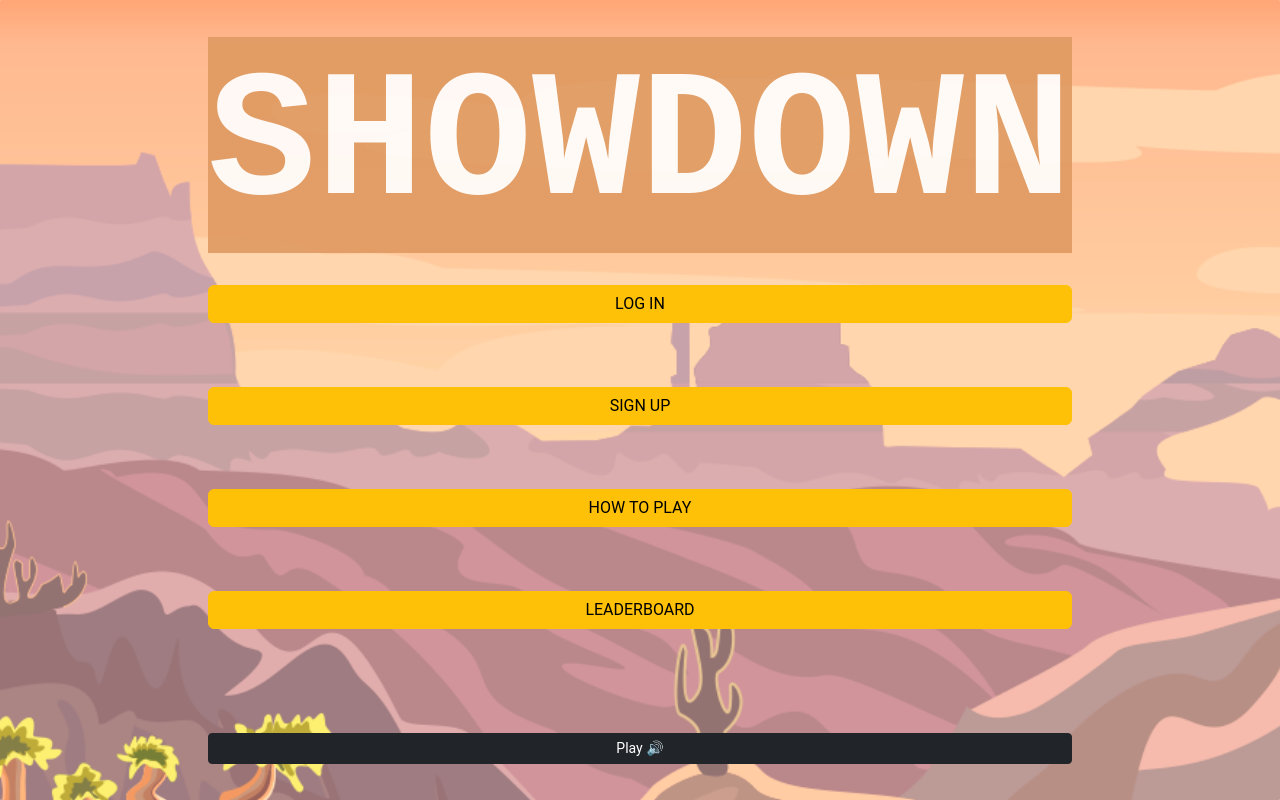
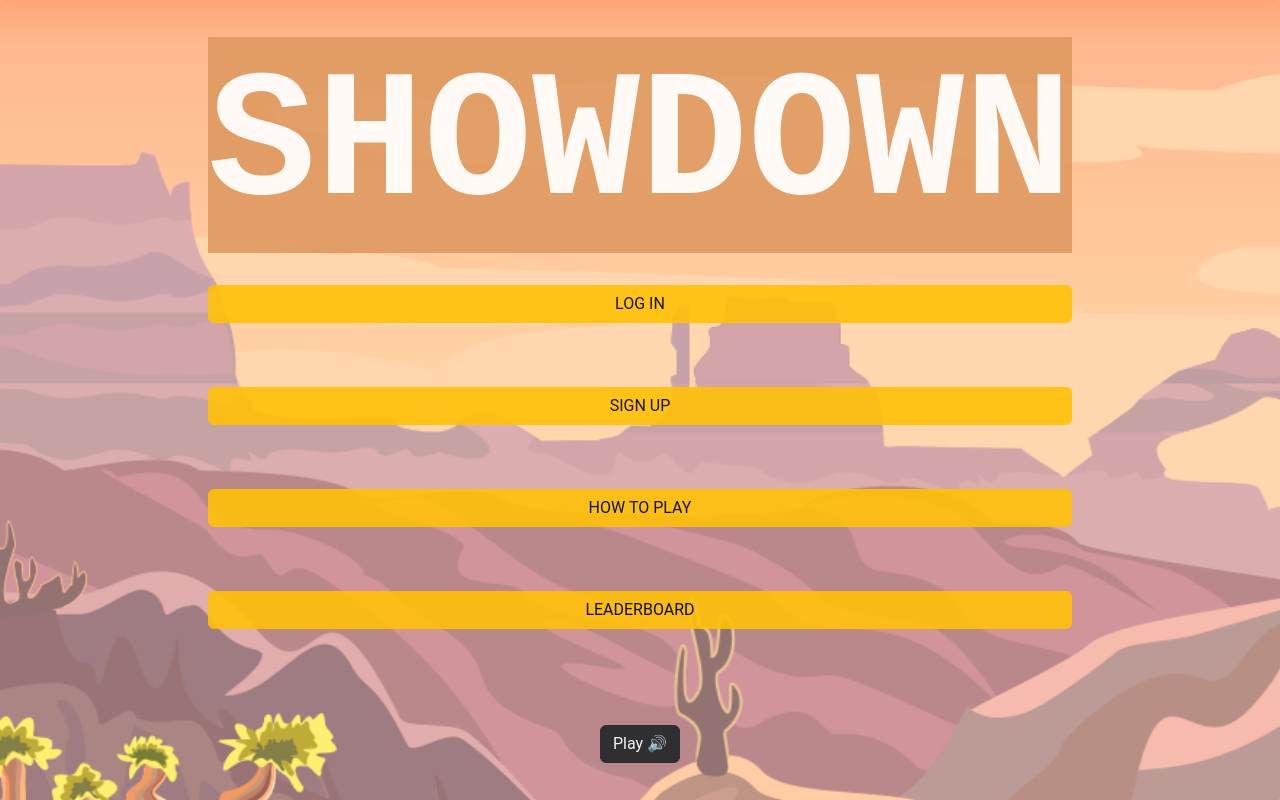
Before and after one commit to DrProfDavis/shootem-up-showdown, a React (Create React App) app in the folder client/: page /home in a window 1280 px wide. Built offline with nearby package versions, Linux system fonts and the light colour scheme.

Commit message:
react-bootstrap button and card styling

```diff
--- a/client/src/App.css
+++ b/client/src/App.css
@@ -319,3 +319,12 @@ a {
   /* font-size: 1.5em; */
   text-decoration: none;
 }
+
+.card-txt{
+  background-color: rgb(172, 121, 79);
+  opacity: 75%;
+}
+
+.btn-style{
+  opacity: 90%;
+}
--- a/client/src/pages/Home.js
+++ b/client/src/pages/Home.js
@@ -47,7 +47,7 @@ const Home = () => {
 
         <div className="d-grid gap-2">
           {!isAuthenticated ? (
-            <Link to="/login" className="btn btn-block btn-warning">LOG IN</Link>
+            <Link to="/login" className="btn btn-block btn-warning btn-style">LOG IN</Link>
           ) : (
             <div className='main-container'>
               <h3>HOWDY {currentUser.data.username}🌵</h3>
@@ -56,32 +56,34 @@ const Home = () => {
           <br></br>
           <br></br>
           {!isAuthenticated ? (
-            <Link to="/signup" className="btn btn-block btn-warning">SIGN UP</Link>
+            <Link to="/signup" className="btn btn-block btn-warning btn-style">SIGN UP</Link>
           ) : (
-              <Link to="/" className="btn btn-block btn-warning">PLAY GAME</Link>
+              <Link to="/" className="btn btn-block btn-warning btn-style">PLAY GAME</Link>
           )}
           <br></br>
           <br></br>
-          <Link to="/howtoplay" className="btn btn-block btn-warning">HOW TO PLAY</Link>
+          <Link to="/howtoplay" className="btn btn-block btn-warning btn-style">HOW TO PLAY</Link>
           <br></br>
           <br></br>
-          <Link to="/leaderboard" className="btn btn-block btn-warning">LEADERBOARD</Link>
+          <Link to="/leaderboard" className="btn btn-block btn-warning btn-style">LEADERBOARD</Link>
           <br></br>
           <br></br>
           <nav>
             {isAuthenticated ? (
-              <button class="btn btn-sm btn-danger btn-block" onClick={userLogout}>LOG OUT</button>
+              <button class="btn btn-sm btn-danger btn-block btn-style" onClick={userLogout}>LOG OUT</button>
             ) : null}
           </nav>
           <br></br>
+          </div>
+          <div>
             {isPlaying ? (
-            <button class="btn btn-sm btn-dark btn-block" onClick={pauseBackgroundMusic}>
+              <Button className="btn btn-dark btn-block btn-style" onClick={pauseBackgroundMusic}>
                 Pause 🔊
-            </button>
+              </Button>
             ) : (
-            <button class="btn btn-sm btn-dark btn-block" onClick={startBackgroundMusic}>
+              <Button className="btn btn-dark btn-block btn-style" onClick={startBackgroundMusic}>
                 Play 🔊
-            </button>
+              </Button>
             )}
           </div>
 
--- a/client/src/pages/HowToPlay.js
+++ b/client/src/pages/HowToPlay.js
@@ -1,20 +1,25 @@
 import React from 'react';
 
 import { Link } from 'react-router-dom';
+
+import 'bootstrap/dist/css/bootstrap.min.css'
+import { Card } from 'react-bootstrap';
 
 const HowToPlay = () => {
 
   return (
     <div className="howtoplay main-container center content">
       <main>
-        <Link to="/home"><button class="btn btn-lg btn-light btn-block">🔙 HOME</button></Link>
+        <Link to="/home" className="btn btn-lg btn-light btn-block btn-style">🔙 HOME</Link>
 
         <br></br>
         <br></br>
 
         <h1>HowToPlay</h1>
-        <p>Practice your aim here in the wild west!</p>
-        <p>Try to hit as many cowboys as you can! Each cowboy will increase your time! When your time hits 0, it's game over! It's also game over if you hit a cowgirl, so avoid that at all costs! Your score will be tallied up in the end based on the number of cowboys that you hit!</p>
+        <Card className='card-txt'>
+          <p>Practice your aim here in the wild west!</p>
+          <p>Try to hit as many cowboys as you can! Each cowboy will increase your time! When your time hits 0, it's game over! It's also game over if you hit a cowgirl, so avoid that at all costs! Your score will be tallied up in the end based on the number of cowboys that you hit!</p>
+        </Card>
       </main>
     </div>
   );
```
Lines whose indentation alone changed are shown as unchanged.
